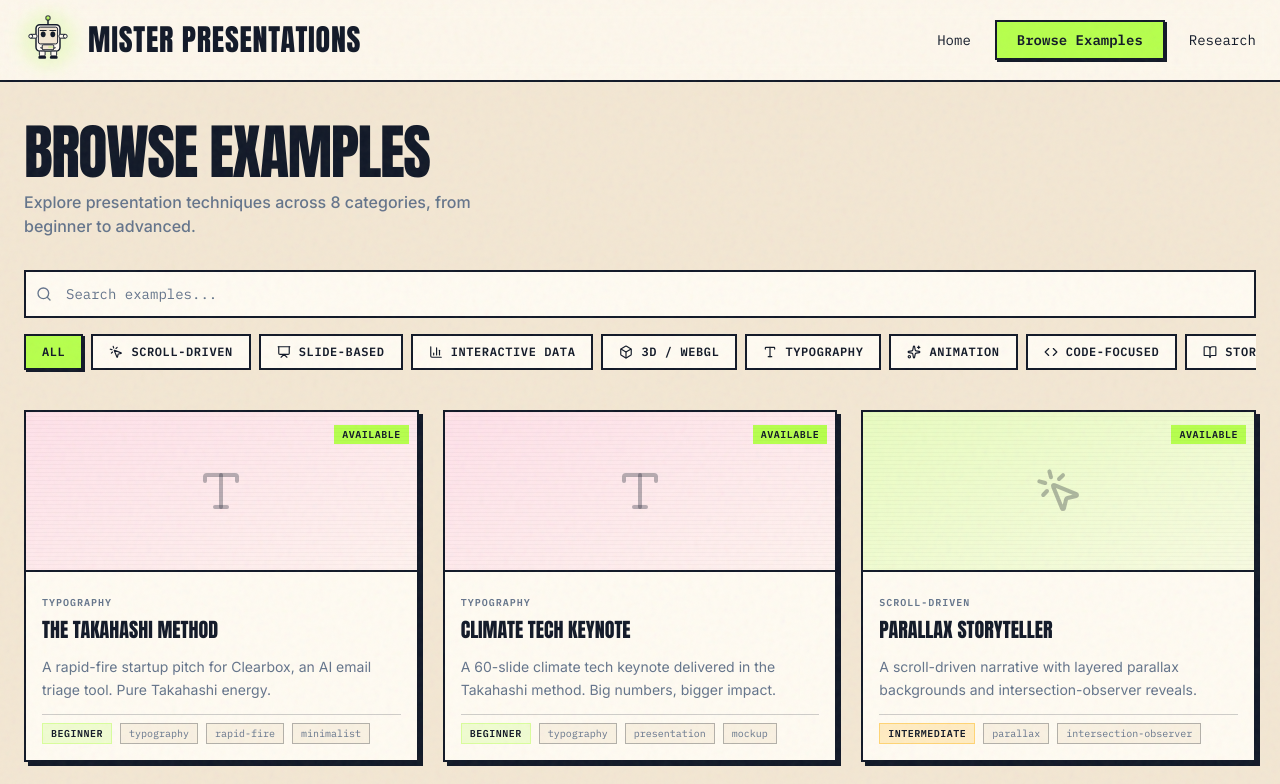
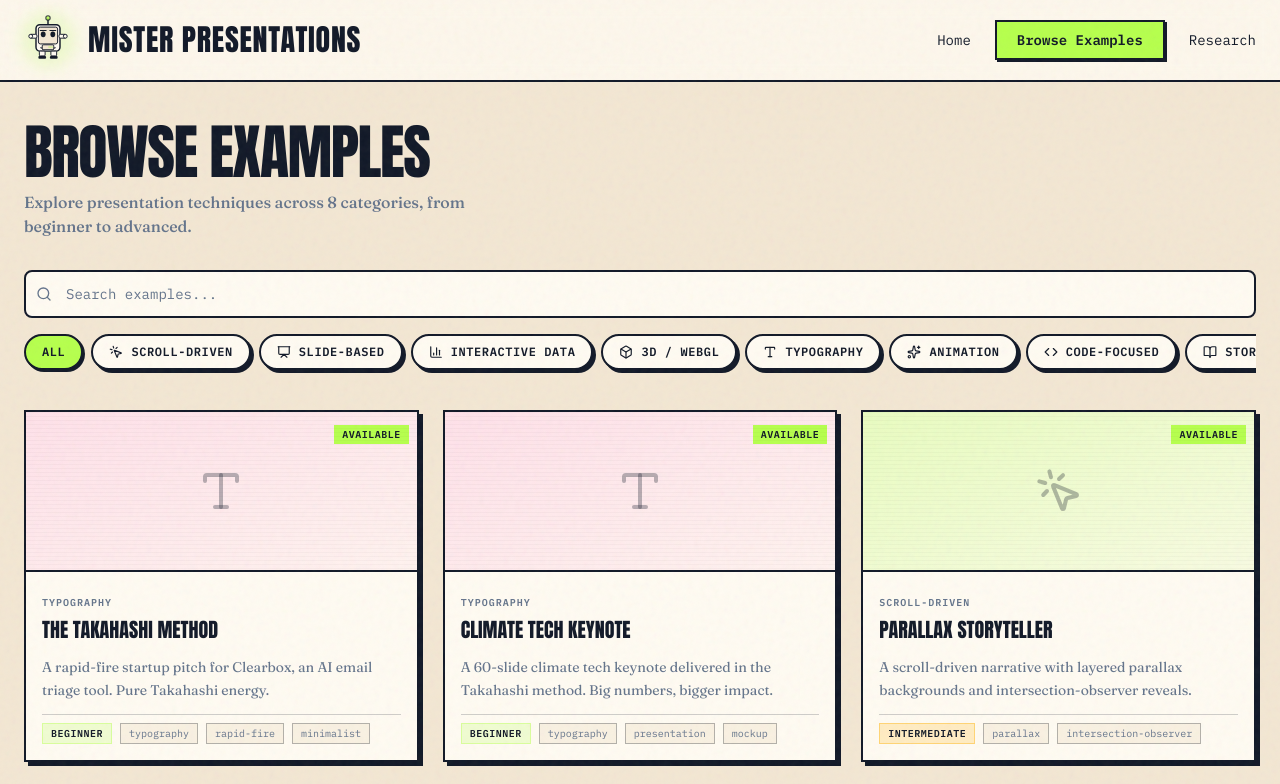
Before and after one commit to justaride/misterpresentation, a React (Vite) app: page /examples in a window 1280 px wide. Shown: the top 784 px of the page. Built offline with nearby package versions, Linux system fonts and the light colour scheme; a web font is replaced by a local one.

Commit message:
Polish UI styling and interactions

```diff
--- a/src/components/CategoryFilter.tsx
+++ b/src/components/CategoryFilter.tsx
@@ -12,10 +12,10 @@ export function CategoryFilter({ selected, onSelect }: CategoryFilterProps) {
       <button
         onClick={() => onSelect(null)}
         className={clsx(
-          "shrink-0 px-4 py-2 font-mono text-xs font-bold uppercase tracking-wider border-2 border-border transition-all",
+          "shrink-0 px-4 py-2 font-mono text-xs font-bold uppercase tracking-wider border-2 border-border rounded-full transition-all",
           selected === null
             ? "bg-accent text-fg shadow-[2px_2px_0px_0px_rgba(17,24,39,1)]"
-            : "bg-card text-fg hover:bg-bg",
+            : "bg-card text-fg shadow-[3px_3px_0px_0px_rgba(17,24,39,1)] hover:bg-bg hover:translate-y-0.5 hover:shadow-[2px_2px_0px_0px_rgba(17,24,39,1)] active:translate-y-1 active:shadow-none",
         )}
       >
         All
@@ -27,10 +27,10 @@ export function CategoryFilter({ selected, onSelect }: CategoryFilterProps) {
             key={cat.id}
             onClick={() => onSelect(cat.id)}
             className={clsx(
-              "shrink-0 inline-flex items-center gap-2 px-4 py-2 font-mono text-xs font-bold uppercase tracking-wider border-2 border-border transition-all",
+              "shrink-0 inline-flex items-center gap-2 px-4 py-2 font-mono text-xs font-bold uppercase tracking-wider border-2 border-border rounded-full transition-all",
               selected === cat.id
                 ? "bg-accent text-fg shadow-[2px_2px_0px_0px_rgba(17,24,39,1)]"
-                : "bg-card text-fg hover:bg-bg",
+                : "bg-card text-fg shadow-[3px_3px_0px_0px_rgba(17,24,39,1)] hover:bg-bg hover:translate-y-0.5 hover:shadow-[2px_2px_0px_0px_rgba(17,24,39,1)] active:translate-y-1 active:shadow-none",
             )}
           >
             <Icon className="w-3.5 h-3.5" />
--- a/src/components/ExampleCard.tsx
+++ b/src/components/ExampleCard.tsx
@@ -1,5 +1,6 @@
 import { motion } from "framer-motion";
 import { Link } from "react-router-dom";
+import { clsx } from "clsx";
 import type { Example } from "../types";
 import { CATEGORIES } from "../data/categories";
 import { DifficultyBadge } from "./DifficultyBadge";
@@ -24,11 +25,19 @@ export function ExampleCard({ example }: { example: Example }) {
     GRADIENT_MAP[example.category] ?? "from-accent/30 to-accent/10";
 
   return (
-    <Link to={`/examples/${example.id}`} className="block h-full">
+    <Link
+      to={`/examples/${example.id}`}
+      className="block h-full group focus:outline-none"
+    >
       <motion.div
         initial={{ opacity: 0, y: 20 }}
         animate={{ opacity: 1, y: 0 }}
-        className="h-full border-2 border-border bg-card shadow-[4px_4px_0px_0px_rgba(17,24,39,1)] flex flex-col hover:-translate-y-1 hover:shadow-[6px_6px_0px_0px_rgba(17,24,39,1)] hover:border-accent transition-all duration-200 cursor-pointer"
+        className={clsx(
+          "h-full border-2 border-border bg-card shadow-[4px_4px_0px_0px_rgba(17,24,39,1)] flex flex-col cursor-pointer",
+          "transition-all duration-200",
+          "hover:-translate-y-1 hover:shadow-[6px_6px_0px_0px_rgba(17,24,39,1)] hover:border-accent",
+          "group-focus-visible:-translate-y-1 group-focus-visible:shadow-[6px_6px_0px_0px_rgba(17,24,39,1)] group-focus-visible:border-accent",
+        )}
       >
         <div
           className={`relative h-40 bg-gradient-to-br ${gradient} flex items-center justify-center border-b-2 border-border scanlines overflow-hidden`}
@@ -46,7 +55,7 @@ export function ExampleCard({ example }: { example: Example }) {
                 {category.label}
               </span>
             )}
-            <h3 className="font-display text-xl uppercase mt-1 group-hover:text-accent transition-colors">
+            <h3 className="font-display text-xl uppercase mt-1 group-hover:text-accent group-focus-visible:text-accent transition-colors">
               {example.title}
             </h3>
           </div>
--- a/src/components/SearchBar.tsx
+++ b/src/components/SearchBar.tsx
@@ -14,7 +14,7 @@ export function SearchBar({ value, onChange }: SearchBarProps) {
         placeholder="Search examples..."
         value={value}
         onChange={(e) => onChange(e.target.value)}
-        className="w-full pl-10 pr-4 py-3 font-mono text-sm bg-card border-2 border-border text-fg placeholder:text-muted focus:outline-none focus:shadow-[4px_4px_0px_0px_rgba(17,24,39,1)] transition-shadow"
+        className="w-full pl-10 pr-4 py-3 font-mono text-sm bg-card border-2 border-border rounded-lg text-fg placeholder:text-muted focus:outline-none focus:border-accent focus:shadow-[4px_4px_0px_0px_rgba(17,24,39,1)] hover:bg-white/60 transition-all"
       />
     </div>
   );
--- a/src/index.css
+++ b/src/index.css
@@ -11,7 +11,8 @@
   --color-border: rgb(var(--border));
 
   --font-display: "Anton", "Bebas Neue", sans-serif;
-  --font-body: "Inter", sans-serif;
+  /* More character than Inter; already loaded via Google Fonts in index.html */
+  --font-body: "Fraunces", serif;
   --font-mono: "IBM Plex Mono", monospace;
   --font-typewriter: "Courier Prime", monospace;
 }
@@ -27,13 +28,54 @@
   --border: 17 24 39;
 }
 
+/* Baseline polish */
+*,
+*::before,
+*::after {
+  box-sizing: border-box;
+}
+
 body {
   margin: 0;
   min-height: 100vh;
   background-color: rgb(var(--bg));
+  background-image:
+    radial-gradient(
+      900px 500px at 8% 12%,
+      rgba(182, 255, 77, 0.16),
+      transparent 60%
+    ),
+    radial-gradient(
+      700px 500px at 92% 18%,
+      rgba(255, 176, 0, 0.14),
+      transparent 55%
+    ),
+    linear-gradient(
+      180deg,
+      rgba(255, 251, 242, 0.55),
+      rgba(255, 251, 242, 0) 40%
+    );
   color: rgb(var(--fg));
   font-family: var(--font-body);
   -webkit-font-smoothing: antialiased;
+  text-rendering: optimizeLegibility;
+}
+
+@media (min-width: 768px) {
+  body {
+    background-attachment: fixed;
+  }
+}
+
+/* Consistent keyboard focus across the app */
+a:focus-visible,
+button:focus-visible,
+input:focus-visible,
+textarea:focus-visible,
+select:focus-visible,
+[role="button"]:focus-visible {
+  outline: 3px solid rgb(var(--accent));
+  outline-offset: 3px;
 }
 
 .scanlines {
@@ -73,6 +115,16 @@ body {
   background-size: 20px 20px;
 }
 
+.scrollbar-none {
+  -ms-overflow-style: none; /* IE/Edge legacy */
+  scrollbar-width: none; /* Firefox */
+}
+
+.scrollbar-none::-webkit-scrollbar {
+  width: 0;
+  height: 0;
+}
+
 ::-webkit-scrollbar {
   width: 12px;
 }
@@ -86,3 +138,14 @@ body {
   background: rgb(var(--fg));
   border: 2px solid rgb(var(--bg));
 }
+
+@media (prefers-reduced-motion: reduce) {
+  *,
+  *::before,
+  *::after {
+    animation-duration: 0.001ms !important;
+    animation-iteration-count: 1 !important;
+    transition-duration: 0.001ms !important;
+    scroll-behavior: auto !important;
+  }
+}
--- a/src/pages/ExampleViewer.tsx
+++ b/src/pages/ExampleViewer.tsx
@@ -349,16 +349,18 @@ export function ExampleViewer() {
   };
 
   return (
-    <div className="min-h-screen bg-bg text-fg flex flex-col">
-      <header className="border-b border-border bg-card/50 p-4 flex items-center gap-4">
+    <div className="min-h-screen bg-bg text-fg font-body flex flex-col selection:bg-accent selection:text-fg">
+      <header className="border-b-2 border-border bg-card/80 backdrop-blur-sm p-4 flex items-center gap-4 sticky top-0 z-40">
         <Link
           to="/examples"
-          className="p-2 hover:bg-accent/10 rounded-full transition-colors"
+          className="p-2 border-2 border-border bg-card rounded-full shadow-[3px_3px_0px_0px_rgba(17,24,39,1)] hover:translate-y-0.5 hover:shadow-[2px_2px_0px_0px_rgba(17,24,39,1)] active:translate-y-1 active:shadow-none transition-all focus:outline-none"
         >
           <ArrowLeft size={20} />
         </Link>
         <div>
-          <h1 className="font-display text-lg leading-none">{example.title}</h1>
+          <h1 className="font-display text-xl leading-none uppercase">
+            {example.title}
+          </h1>
           <p className="text-xs font-mono text-fg/50">
             {example.format} • {example.difficulty}
           </p>
--- a/src/pages/Research.tsx
+++ b/src/pages/Research.tsx
@@ -1,11 +1,16 @@
 import { RESEARCH_DATA } from "../data/research";
 import { clsx } from "clsx";
 import { motion } from "framer-motion";
+import { Header } from "../components/Header";
+import { Footer } from "../components/Footer";
 
 export function Research() {
   return (
-    <div className="min-h-screen bg-bg text-fg pb-20">
-      <div className="max-w-7xl mx-auto px-6 py-12">
+    <div className="min-h-screen bg-bg text-fg font-body overflow-x-hidden relative selection:bg-accent selection:text-fg">
+      <div className="noise-overlay" />
+      <Header />
+
+      <main className="max-w-7xl mx-auto px-6 py-12 relative z-10 pb-20">
         <header className="mb-16 max-w-3xl">
           <motion.h1
             initial={{ opacity: 0, y: 20 }}
@@ -87,7 +92,9 @@ export function Research() {
                 Data compiled by <span className="text-accent">Lead Research Assistant</span> & <span className="text-accent">Presentation Architect</span>
             </p>
         </div>
-      </div>
+      </main>
+
+      <Footer />
     </div>
   );
 }
```
